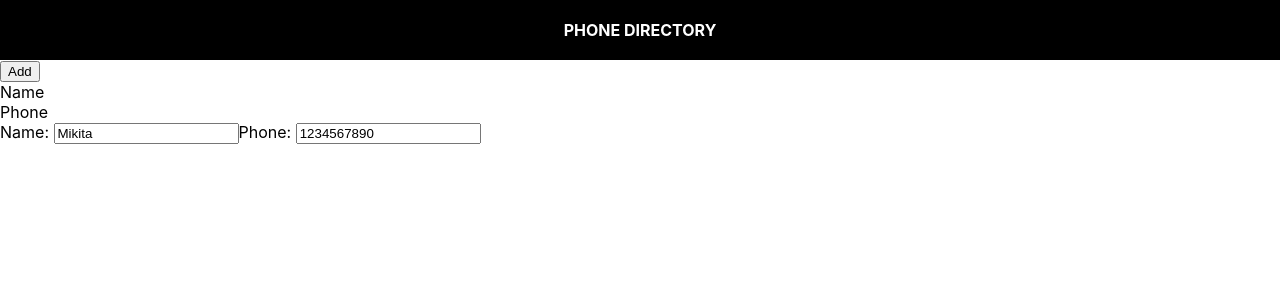
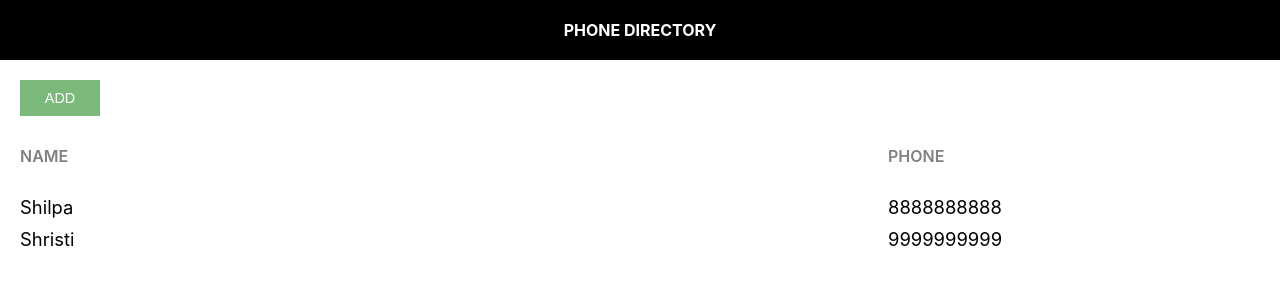
Before and after one commit to Mikita1012/phone-directory, a React (Create React App) app: page / in a window 1280 px wide. Shown: the top 300 px of the page. Built offline with nearby package versions, Linux system fonts and the light colour scheme.

Commit message:
Rendered Subscribers Dynamically

```diff
--- /dev/null
+++ b/src/App.css
@@ -0,0 +1,45 @@
+.component-body-container {
+    padding: 20px;
+}
+
+.custom-btn {
+    padding: 10px;
+    border: none;
+    margin-right: 10px;
+    text-transform: uppercase;
+    width: 80px;
+    font-size: 0.9rem;
+    cursor: pointer;
+    outline: none;
+}
+
+
+.add-btn {
+    background: #7ab97a;
+    color: #fff;
+}
+
+.grid-container {
+    display: grid;
+    grid-template-columns: 40% 30% auto;
+    margin-bottom: 10px;
+}
+
+.heading-container {
+    margin: 30px 0 30px 0;
+    width: 100%;
+}
+
+.grid-item {
+    background-color: rgba(255, 255, 255, 0.8);
+    font-size: 1.15rem;
+    word-wrap: break-word;
+    padding-right: 10px;
+}
+
+.name-heading, .phone-heading {
+    font-size: 1rem;
+    font-weight: 600;
+    color: #808080;
+    text-transform: uppercase;
+}
--- a/src/App.js
+++ b/src/App.js
@@ -1,26 +1,51 @@
 import React, { Component, Fragment } from 'react';
 import Header from './Header';
+import './App.css'
 
 class App extends Component {
   render() {
-    let firstname = "Mikita";
-    let lastname = "Shah";
-    let numberOfIceCreams = 3
-
-    let iceCreamPrice = 20;
+    let subscribers = [
+      {
+        id: 1,
+        name: 'Shilpa',
+        phone: 8888888888
+      },
+      {
+        id: 2,
+        name: 'Shristi',
+        phone: 9999999999
+      }
+    ]
     return (
       <Fragment>
-        {/* <span>Hello {firstname} {lastname}! The total amount you need to pay for {numberOfIceCreams} is Rs.{numberOfIceCreams * iceCreamPrice} </span> */}
         <Header />
-        <button>Add</button>
-        <div>
-          <span>Name</span> <br />
-          <span>Phone</span>
+
+        <div className='component-body-container'>
+          <button className='custom-btn add-btn'>Add</button>
+
+          <div className='grid-container heading-container'>
+            <span className='grid-item name-heading'>Name</span> <br />
+            <span className='grid-item phone-heading'>Phone</span>
+          </div>
+          {
+            subscribers.map(sub => {
+              return <div key={sub.id} className='grid-container'>
+                <span className='grid-item'>{sub.name}</span> <br />
+                <span className='grid-item'>{sub.phone}</span>
+              </div>
+            })
+          }
         </div>
-        <label htmlFor="name">Name: </label>
+
+
+
+
+
+
+        {/* <label htmlFor="name">Name: </label>
         <input type='text' id='name' placeholder='Type Here' defaultValue="Mikita"></input>
         <label htmlFor="phone">Phone: </label>
-        <input type='tel' id='phone' placeholder='Type Here' defaultValue="1234567890"></input>
+        <input type='tel' id='phone' placeholder='Type Here' defaultValue="1234567890"></input> */}
 
       </Fragment>
     );
```
Also changed, not shown: 1 other file (tests, documents, lock files or other folders).
